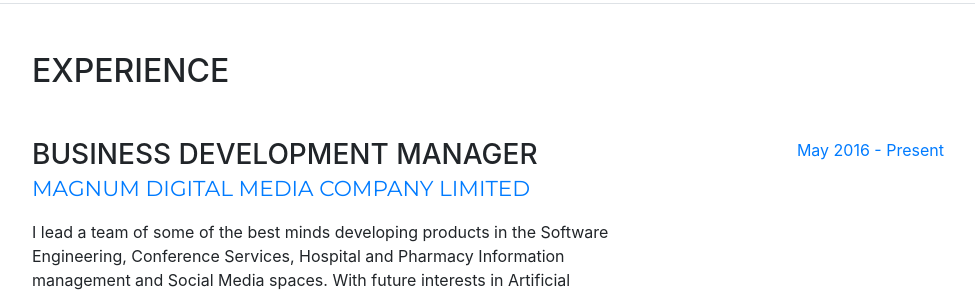
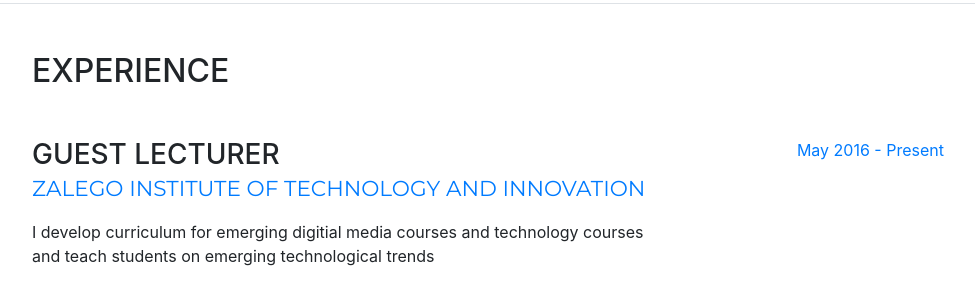
Before and after one commit to nduas77/KenyanGeek.github.io, a website with bundled scripts: page index.html in a window 1280 px wide. Shown: the part 796-1086 px from the top of the page, without its empty margins (288-1263 px from the left). Built offline with nearby package versions, Linux system fonts and the light colour scheme; a script that the page names is missing; a web font is replaced by a local one.

Commit message:
Update Website
Updated website with Zalego information

```diff
--- a/index.html
+++ b/index.html
@@ -121,6 +121,18 @@
       <section class="resume-section p-3 p-lg-5 d-flex flex-column" id="experience">
         <div class="my-auto">
           <h2 class="mb-5">Experience</h2>
+
+             <div class="resume-item d-flex flex-column flex-md-row mb-5">
+            <div class="resume-content mr-auto">
+              <h3 class="mb-0">Guest Lecturer</h3>
+              <div class="subheading mb-3"> <span><a href="https://www.zalegoinstitute.ac.ke/home">Zalego Institute of Technology and Innovation </a></div>
+              <p> I develop curriculum for emerging digitial media courses and technology courses and teach students on emerging technological trends
+            </p>
+            </div>
+            <div class="resume-date text-md-right">
+              <span class="text-primary">May 2016 - Present</span>
+            </div>
+          </div>
 
           <div class="resume-item d-flex flex-column flex-md-row mb-5">
             <div class="resume-content mr-auto">
```
